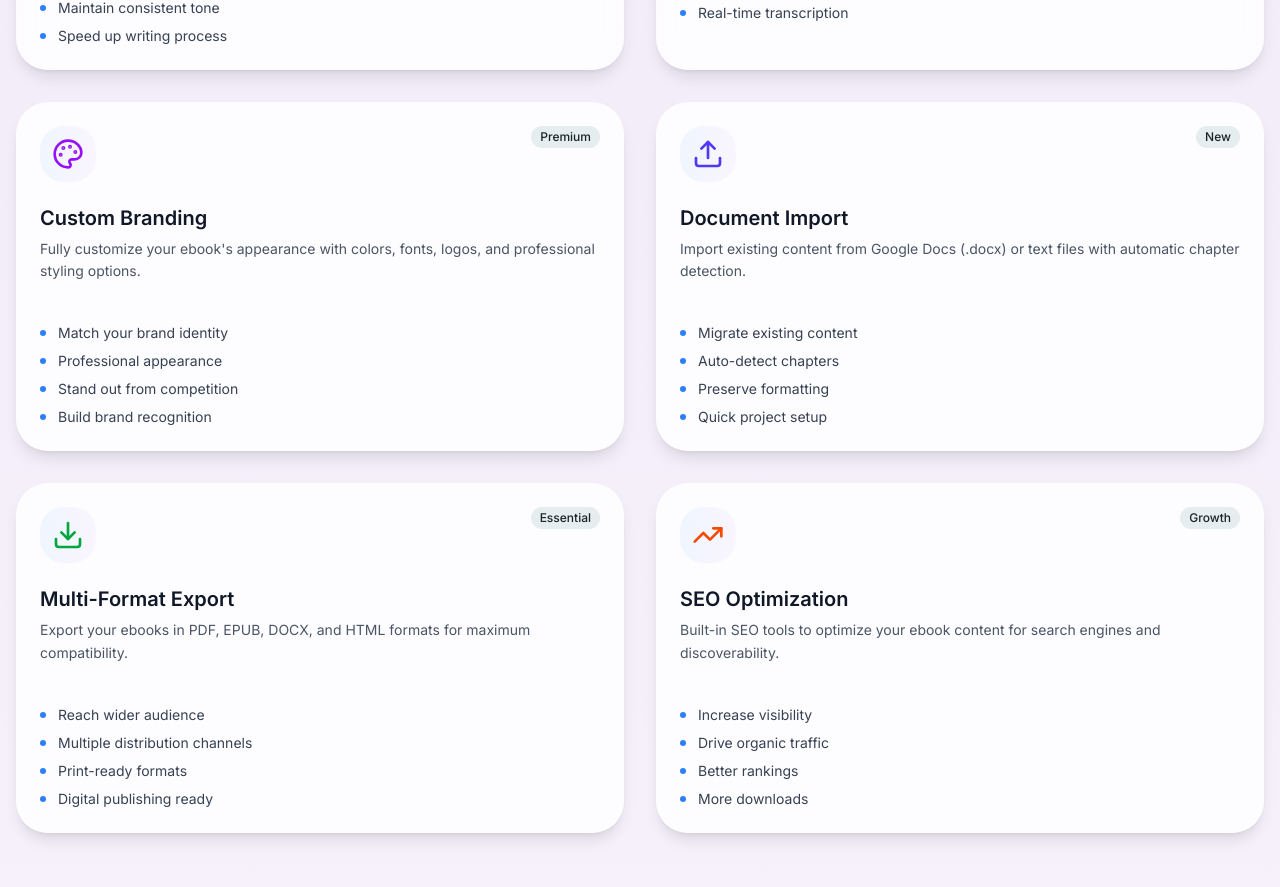
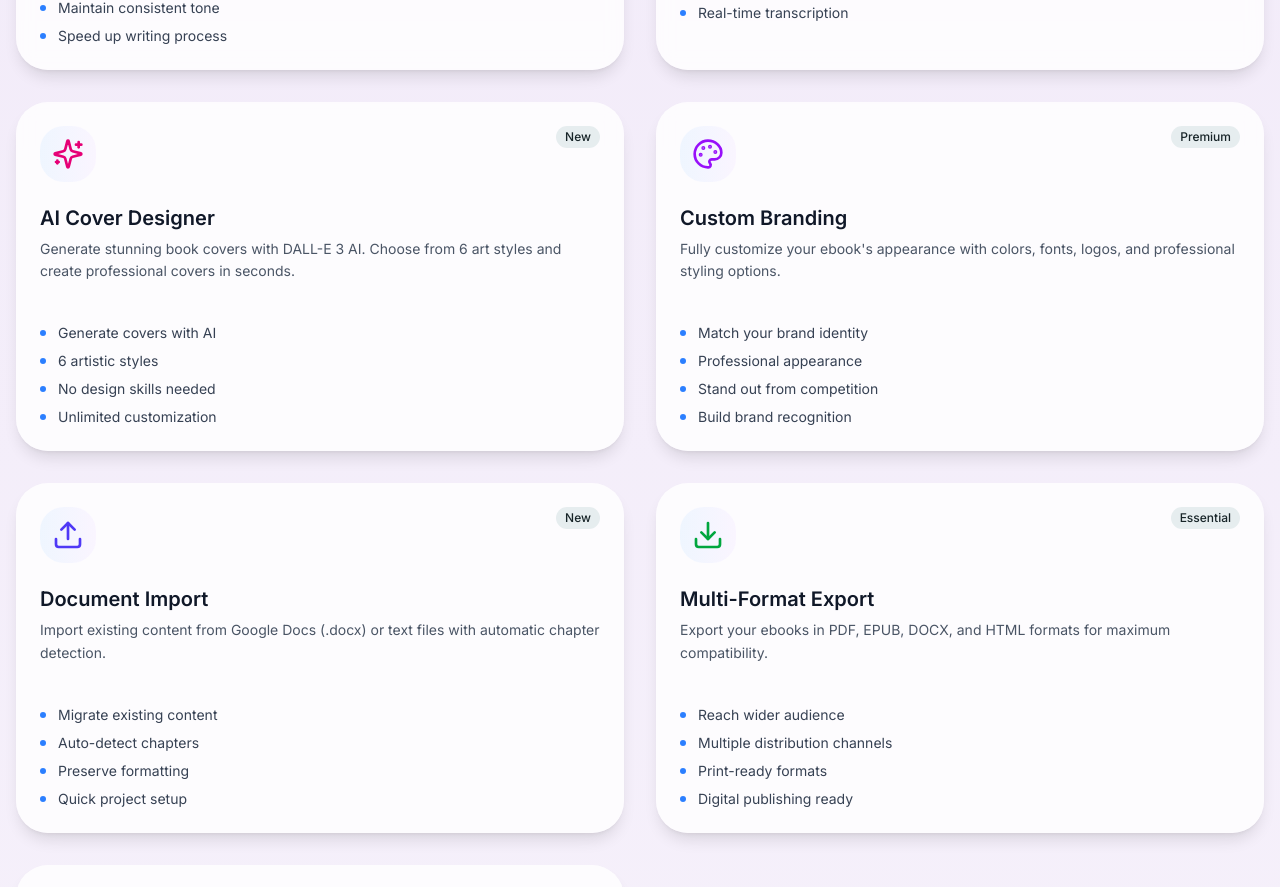
Before and after one commit to Sam-May-Futurelab/influencer-publishin, a React (Vite) app: page /features in a window 1280 px wide. Shown: the part 1096-1983 px from the top of the page. Built offline with nearby package versions, Linux system fonts and the light colour scheme; no server answers.

Commit message:
Update marketing pages to showcase AI Cover Generator
- Add AI Cover Designer to FeaturesPage with Sparkles icon
- Update LandingPage customization section to mention DALL-E 3
- Add AI cover limits to all pricing tiers (1/10/50 per month)
- Highlight new feature across landing and features pages

```diff
--- a/src/components/FeaturesPage.tsx
+++ b/src/components/FeaturesPage.tsx
@@ -27,6 +27,13 @@ export default function FeaturesPage() {
       title: "Voice-to-Text Dictation",
       description: "Hands-free content creation with real-time speech recognition and visual feedback.",
       benefits: ["Faster content creation", "Natural speaking flow", "Hands-free writing", "Real-time transcription"],
+      badge: "New"
+    },
+    {
+      icon: <Sparkles className="h-8 w-8 text-pink-600" />,
+      title: "AI Cover Designer",
+      description: "Generate stunning book covers with DALL-E 3 AI. Choose from 6 art styles and create professional covers in seconds.",
+      benefits: ["Generate covers with AI", "6 artistic styles", "No design skills needed", "Unlimited customization"],
       badge: "New"
     },
     {
--- a/src/components/LandingPage.tsx
+++ b/src/components/LandingPage.tsx
@@ -323,7 +323,7 @@ export function LandingPage() {
                 </li>
                 <li className="flex items-start gap-3">
                   <CheckCircle2 className="w-6 h-6 text-green-500 flex-shrink-0 mt-0.5" />
-                  <span className="text-gray-700">Professional cover design options</span>
+                  <span className="text-gray-700">AI-powered cover design with DALL-E 3</span>
                 </li>
                 <li className="flex items-start gap-3">
                   <CheckCircle2 className="w-6 h-6 text-green-500 flex-shrink-0 mt-0.5" />
@@ -545,6 +545,10 @@ export function LandingPage() {
                 </li>
                 <li className="flex items-center gap-2">
                   <CheckCircle2 className="w-5 h-5 text-green-500" />
+                  <span>1 AI cover/month</span>
+                </li>
+                <li className="flex items-center gap-2">
+                  <CheckCircle2 className="w-5 h-5 text-green-500" />
                   <span>Basic templates</span>
                 </li>
                 <li className="flex items-center gap-2">
@@ -585,6 +589,10 @@ export function LandingPage() {
                 <li className="flex items-center gap-2">
                   <CheckCircle2 className="w-5 h-5 text-green-500" />
                   <span>15 AI generations/day</span>
+                </li>
+                <li className="flex items-center gap-2">
+                  <CheckCircle2 className="w-5 h-5 text-green-500" />
+                  <span>10 AI covers/month</span>
                 </li>
                 <li className="flex items-center gap-2">
                   <CheckCircle2 className="w-5 h-5 text-green-500" />
@@ -634,6 +642,10 @@ export function LandingPage() {
                 <li className="flex items-center gap-2">
                   <CheckCircle2 className="w-5 h-5 text-green-500" />
                   <span>50 AI generations/day</span>
+                </li>
+                <li className="flex items-center gap-2">
+                  <CheckCircle2 className="w-5 h-5 text-green-500" />
+                  <span>50 AI covers/month</span>
                 </li>
                 <li className="flex items-center gap-2">
                   <CheckCircle2 className="w-5 h-5 text-green-500" />
```
